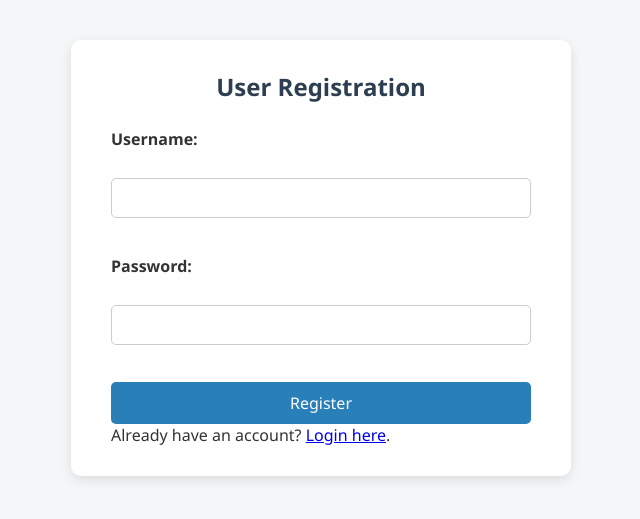
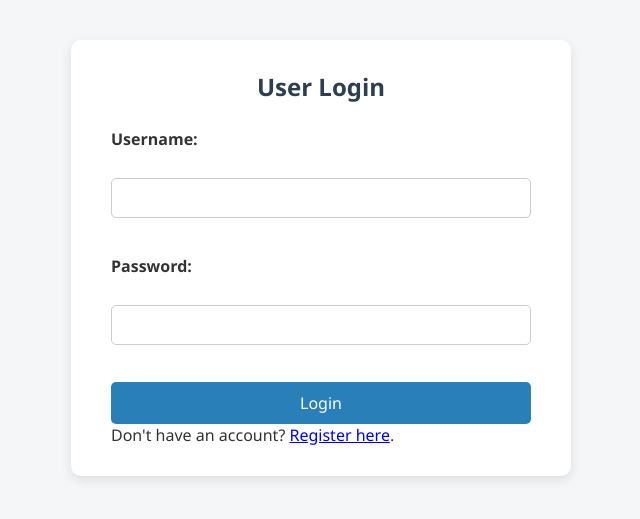
Before and after one commit to Presidor1/DATA-SECURITY-SYSTEM, a Flask app: page /login in a window 1280 px wide. Shown: the top 519 px of the page, without its empty margins (319-959 px from the left). Run offline with Flask 3, Linux system fonts and the light colour scheme.

Commit message:
Update login.html

```diff
--- a/templates/login.html
+++ b/templates/login.html
@@ -2,12 +2,12 @@
 <html lang="en">
 <head>
     <meta charset="UTF-8">
-    <title>Register – Secured Data System</title>
+    <title>Login – Secured Data System</title>
     <link rel="stylesheet" href="{{ url_for('static', filename='style.css') }}">
 </head>
 <body>
     <div class="container">
-        <h2>User Registration</h2>
+        <h2>User Login</h2>
 
         {% with messages = get_flashed_messages(with_categories=true) %}
           {% if messages %}
@@ -17,17 +17,17 @@
           {% endif %}
         {% endwith %}
 
-        <form method="POST" action="{{ url_for('register') }}">
+        <form method="POST" action="{{ url_for('login') }}">
             <label for="username">Username:</label><br>
             <input type="text" id="username" name="username" required><br><br>
 
             <label for="password">Password:</label><br>
             <input type="password" id="password" name="password" required><br><br>
 
-            <button type="submit">Register</button>
+            <button type="submit">Login</button>
         </form>
 
-        <p>Already have an account? <a href="{{ url_for('login') }}">Login here</a>.</p>
+        <p>Don't have an account? <a href="{{ url_for('register') }}">Register here</a>.</p>
     </div>
 </body>
 </html>
```
